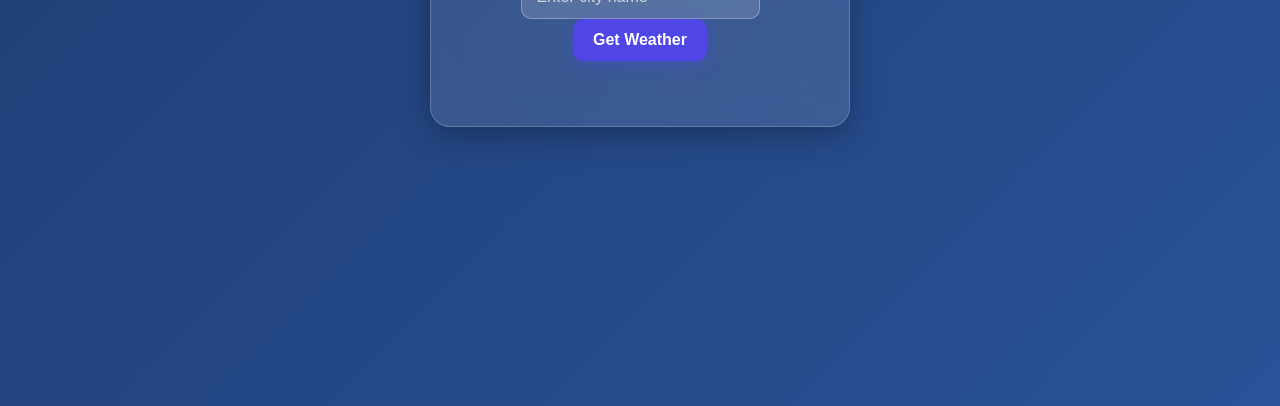
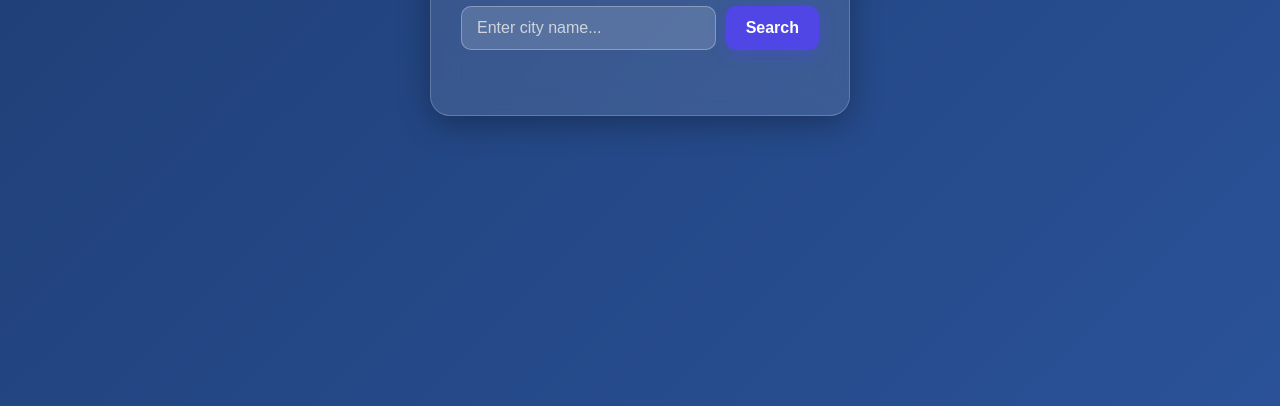
Before and after one commit to saad-innovation/weather-app, a plain HTML site: page index.html in a window 1280 px wide. Shown: the part 394-800 px from the top of the page. Drawn offline with Linux system fonts and the light colour scheme.

Commit message:
Enhance index.html with viewport and accessibility tags
Updated the title and added accessibility features.

```diff
--- a/index.html
+++ b/index.html
@@ -2,17 +2,34 @@
 <html lang="en">
 <head>
     <meta charset="UTF-8">
-    <title>Weather App</title>
+    <!-- Viewport tag mobile responsiveness k liye bohat zaroori hy -->
+    <meta name="viewport" content="width=device-width, initial-scale=1.0">
+    <title>Modern Weather App</title>
     <link rel="stylesheet" href="style.css">
 </head>
 <body>
     <div class="container">
         <h1>🌤️ Weather App</h1>
-        <input type="text" id="cityInput" placeholder="Enter city name">
-        <button onclick="getWeather()">Get Weather</button>
 
-        <div id="loading">Loading...</div>
-        <div id="result"></div>
+        <!-- CSS flexbox k liye input aur button ko wrapper mai dala hy -->
+        <div class="search-box">
+            <input
+                type="text"
+                id="cityInput"
+                placeholder="Enter city name..."
+                aria-label="City Name"
+                autocomplete="off"
+            >
+            <button onclick="getWeather()" id="searchBtn">
+                Search
+            </button>
+        </div>
+
+        <!-- aria-live tag screen readers ko update batata hy (Accessibility) -->
+        <div id="loading" aria-live="polite">Fetching weather...</div>
+        <div id="result" aria-live="polite">
+            <!-- Javascript yahan data inject karega -->
+        </div>
     </div>
 
     <script src="script.js"></script>
```
